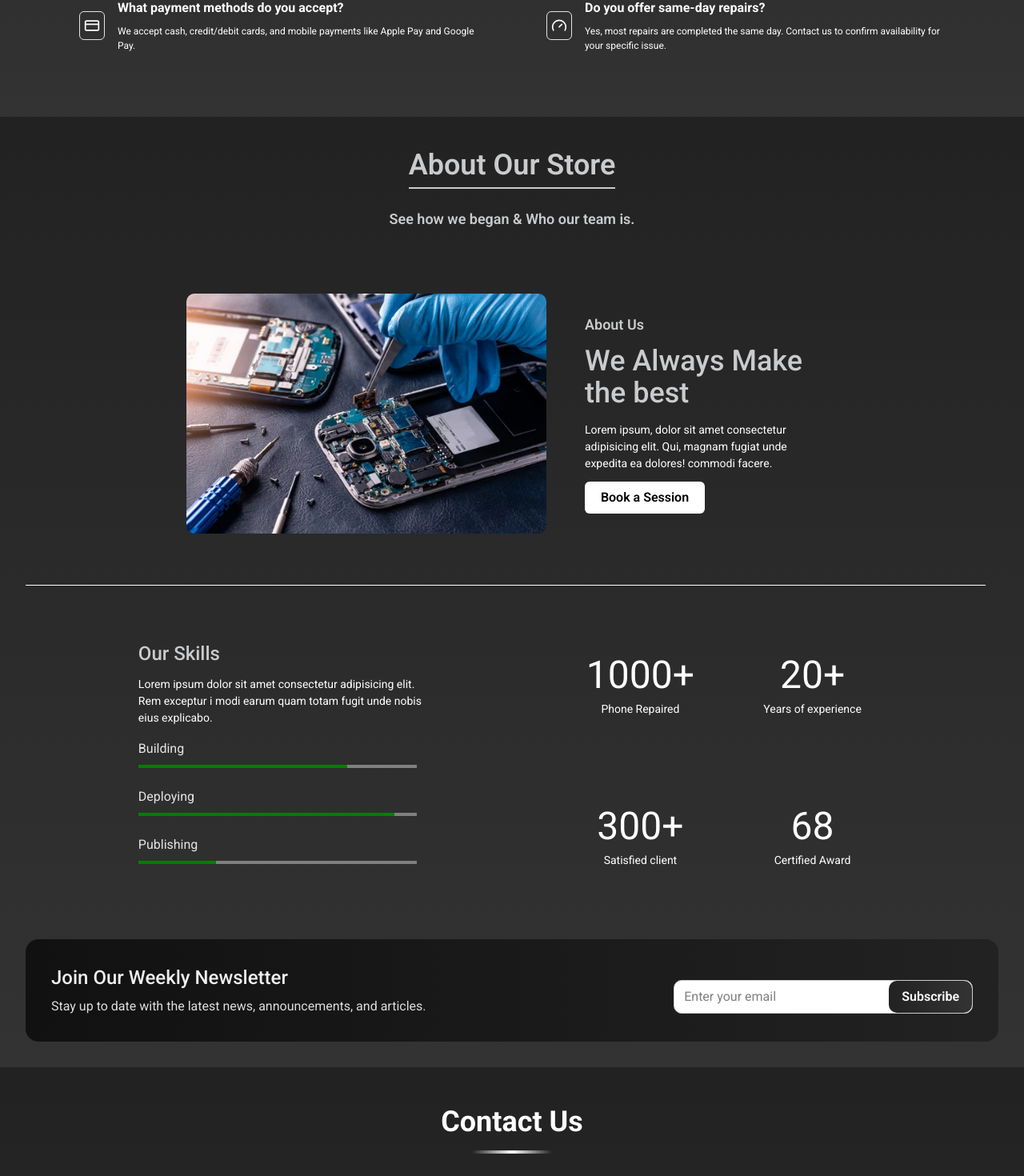
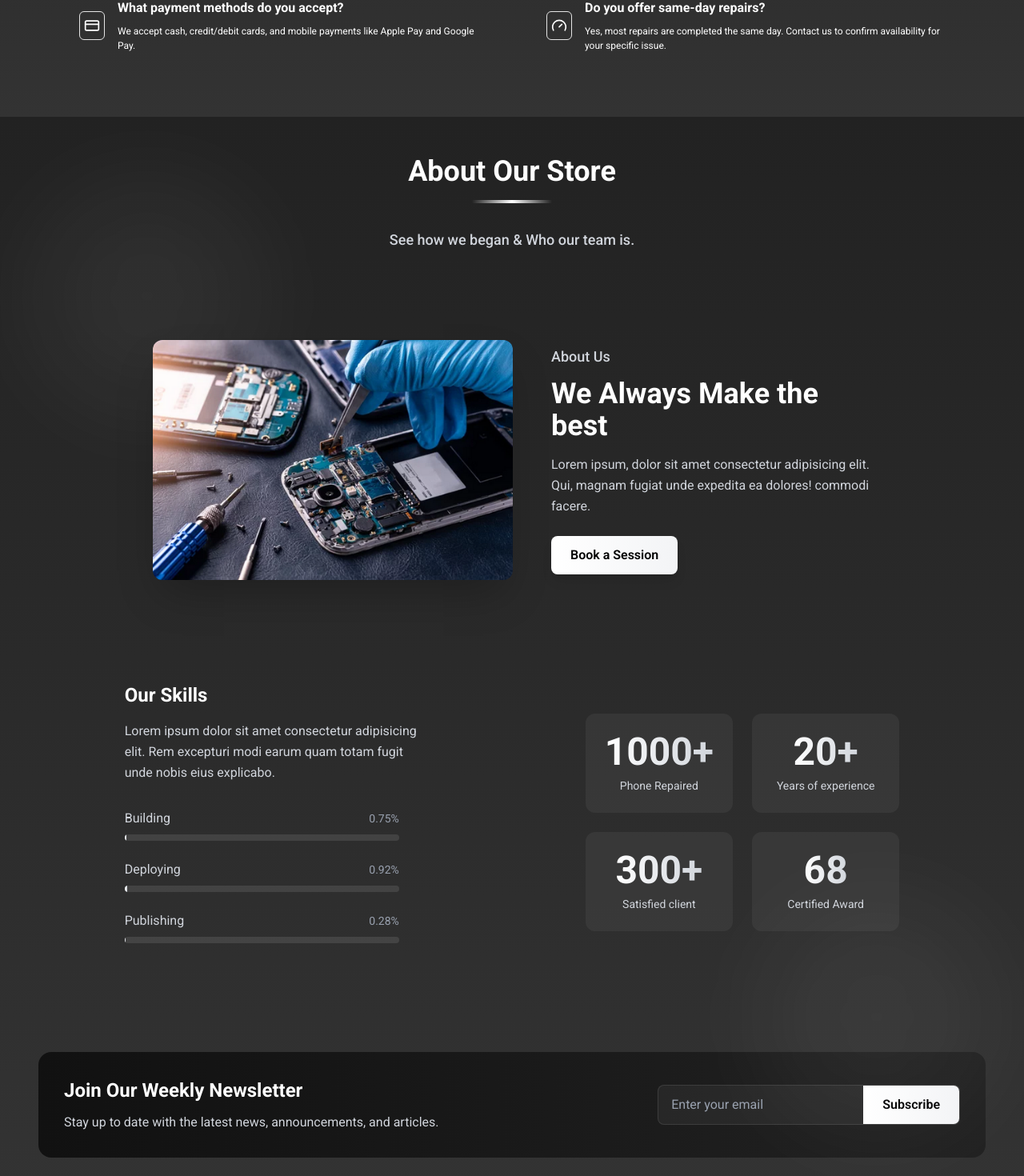
Before and after one commit to Eyup-16/Samobile, a React (Vite) app: page / in a window 1280 px wide. Shown: the part 1946-3416 px from the top of the page at 80% size. Built offline with nearby package versions, Linux system fonts and the light colour scheme.

Commit message:
V1.1
add animation

```diff
--- a/src/Components/About.tsx
+++ b/src/Components/About.tsx
@@ -1,109 +1,271 @@
-import React ,{useState}from 'react'
+import React, { useState } from 'react';
 import { Element } from 'react-scroll';
-import { achievmentsList , progressList } from '../data';
+import { achievmentsList, progressList } from '../data';
+import { motion, AnimatePresence } from 'framer-motion';
+
 function About() {
-  const [email,setEmail] = useState('')
-  const clearInput = ()=> {
-   setEmail('')
+    const [email, setEmail] = useState('');
+    const [isSubmitting, setIsSubmitting] = useState(false);
+    const [showSuccess, setShowSuccess] = useState(false);
 
-  }
-
-  // fn for submitting email on the <aside> tag
-   const handleSubmit = (event: React.FormEvent) => {
-      // event.preventDefault(); // Prevents the default form submission behavior
-      // check if email is true (just dump verification :) )
-      if (email !== '' && email.includes('@')) {
-        alert('Submitted ✅');
-      }else{
-        alert('Please Enter Correct Email')
-      }
-      clearInput()
-
+    const clearInput = () => {
+        setEmail('');
     };
 
-    // fn generates progress bar
-    const progressBars = progressList.map((item:any,index)=>
-      (
-        <div key={index} className='flex flex-col mb-6'>
-          <span className='text-[#e5e5e5] mb-2'>{item.name}</span>
-          <progress className='block h-1 rounded-[6px] w-full' value={item.value} />
-          </div>
-      )
-    )
+    const handleSubmit = async (event: React.FormEvent) => {
+        event.preventDefault();
+        if (email !== '' && email.includes('@')) {
+            setIsSubmitting(true);
+            // Simulate API call
+            await new Promise(resolve => setTimeout(resolve, 1000));
+            setShowSuccess(true);
+            setIsSubmitting(false);
+            setTimeout(() => {
+                setShowSuccess(false);
+                clearInput();
+            }, 3000);
+        } else {
+            alert('Please Enter Correct Email');
+        }
+    };
 
-    // fn generates achievments
-    const achievmentsItems = achievmentsList.map((achievment:any ,index)=> (
-      <div key={index} className='flex flex-col my-4 text-center items-center max-md:bg-[linear-gradient(to_right,_#222,_#ccc)] p-2 rounded-[6px]'>
-          <h1 className='text-5xl md:mb-2 max-md:text-4xl'>{achievment.name}</h1>
-          <span className='text-[14px]'>{achievment.descr}</span>
-        </div>
-    ))
+    const progressBars = progressList.map((item: any, index) => (
+        <motion.div
+            initial={{ opacity: 0, x: -20 }}
+            whileInView={{ opacity: 1, x: 0 }}
+            viewport={{ once: true }}
+            transition={{ duration: 0.5, delay: index * 0.1 }}
+            key={index}
+            className='flex flex-col mb-6'
+        >
+            <div className="flex justify-between items-center mb-2">
+                <span className='text-gray-300'>{item.name}</span>
+                <span className='text-gray-400 text-sm'>{item.value}%</span>
+            </div>
+            <div className="relative h-2 bg-white/10 rounded-full overflow-hidden">
+                <motion.div
+                    initial={{ width: 0 }}
+                    whileInView={{ width: `${item.value}%` }}
+                    viewport={{ once: true }}
+                    transition={{ duration: 1, delay: 0.5 }}
+                    className="absolute top-0 left-0 h-full bg-gradient-to-r from-white to-gray-300"
+                />
+            </div>
+        </motion.div>
+    ));
 
-  return (
-    <section className=' bg-[linear-gradient(to_bottom,_#222,_#333)] p-8'>
-      <Element name='About'></Element>
-    {/* Header + description */}
-    <div className="mb-4 text-center">
-      <h1 className='text-4xl max-md:text-3xl font-semibold text-[#CACBCD] text-center mb-6 py-2 border-b-2 inline-block'>About Our Store</h1>
-      <span className="md:text-[18px] font-semibold text-[#CACBCD] cursor-pointer block">
-        See how we began & Who our team is.</span>
-    </div>
+    const achievmentsItems = achievmentsList.map((achievment: any, index) => (
+        <motion.div
+            initial={{ opacity: 0, y: 20 }}
+            whileInView={{ opacity: 1, y: 0 }}
+            viewport={{ once: true }}
+            transition={{ duration: 0.5, delay: index * 0.1 }}
+            key={index}
+            className='flex flex-col items-center p-6 rounded-xl bg-white/5 hover:bg-white/10 transition-colors duration-300'
+        >
+            <motion.h1
+                whileHover={{ scale: 1.1 }}
+                className='text-5xl md:mb-2 max-md:text-4xl font-bold bg-gradient-to-r from-white to-gray-300 bg-clip-text text-transparent'
+            >
+                {achievment.name}
+            </motion.h1>
+            <span className='text-sm text-gray-300'>{achievment.descr}</span>
+        </motion.div>
+    ));
 
-    <article className='md:p-16 max-md:mt-8 flex  justify-center gap-4 border-b-1 py-4 place-items-center  text-white max-w-[1200px]'>
-      <img className='max-md:hidden w-[450px] rounded-[10px] mr-8 box-shadow:rgba(0, 0, 0, 0.35) 0px 5px 15px;' src="/aa.jpg" alt="repairing" />
-      <div className='flex flex-col md:max-w-[300px] max-md:w-full'>
-        <span className='text-[18px] font-semibold text-[#CACBCD]  cursor-pointer max-md:hidden mb-3'>About Us</span>
-        <h1 className='text-4xl max-md:text-2xl  text-[#CACBCD] font-[500] mb-4'>We Always Make the best</h1>
-        <p className='text-[14px] mb-3 max-md:mb-8'>Lorem ipsum, dolor sit amet consectetur adipisicing elit. Qui, magnam
-           fugiat unde expedita ea dolores!  commodi facere.</p>
-        <button className='px-4 py-2 bg-white text-black text-center border-none rounded-[6px]
-                        cursor-pointer hover:bg-[#c9c6c6] transition-all duration-500 font-semibold w-[50%]'>Book a Session</button>
-      </div>
-    </article>
+    return (
+        <section className='bg-gradient-to-b from-[#222] via-[#2a2a2a] to-[#333] p-6 md:p-12 relative overflow-hidden'>
+            <Element name='About' />
 
+            {/* Decorative elements */}
+            <div className="absolute top-0 left-0 w-full h-full overflow-hidden pointer-events-none">
+                <div className="absolute top-20 left-10 w-72 h-72 bg-white/5 rounded-full blur-3xl" />
+                <div className="absolute bottom-20 right-10 w-72 h-72 bg-white/5 rounded-full blur-3xl" />
+            </div>
 
-    <article className='md:p-16 max-md:mt-8 flex  max-md:flex-col justify-center gap-4 md:place-items-center text-white max-w-[1200px]'>
-      <div className='md:w-[50%]'>
-        <h1 className='text-2xl  text-[#CACBCD] font-[500] mb-3'>Our Skills</h1>
-        <p className='text-[14px] md:max-w-[70%] mb-4'>Lorem ipsum dolor sit amet consectetur adipisicing elit. Rem exceptur
-          i modi earum quam totam fugit unde nobis eius explicabo.</p>
-        <div className='flex max-md:hidden flex-col max-w-[65%] '> {/* Progress bars */}
-          {progressBars}
-        </div>
-      </div>
+            <motion.div
+                initial={{ opacity: 0, y: 20 }}
+                whileInView={{ opacity: 1, y: 0 }}
+                viewport={{ once: true }}
+                transition={{ duration: 0.6 }}
+                className="text-center max-w-4xl mx-auto mb-8 md:mb-12 relative"
+            >
+                <motion.h1
+                    initial={{ opacity: 0, y: 20 }}
+                    whileInView={{ opacity: 1, y: 0 }}
+                    viewport={{ once: true }}
+                    transition={{ duration: 0.6, delay: 0.2 }}
+                    className='text-3xl md:text-4xl font-bold text-white text-center mb-4'
+                >
+                    About Our Store
+                </motion.h1>
 
-      <div className="grid-cols-2 gap-16 md:grid">  {/* Achievments */}
-        {achievmentsItems}
-      </div>
+                <motion.div
+                    initial={{ width: 0 }}
+                    whileInView={{ width: "100px" }}
+                    viewport={{ once: true }}
+                    transition={{ duration: 0.6, delay: 0.4 }}
+                    className="h-1 bg-gradient-to-r from-transparent via-white to-transparent mx-auto mb-6 md:mb-8"
+                />
 
-    </article>
-    {/* Join US file */}
-    <aside className='flex max-md:flex-col justify-between items-center bg-[linear-gradient(to_right,_#111,_#222)] p-8 rounded-2xl'>
-     <div className='flex flex-col justify-center'>
-      <h1 className='text-2xl max-md:text-[18px] font-[500] text-[#eee] mb-2'>Join Our Weekly Newsletter</h1>
-      <p className='text-[#ddd] max-md:text-[14px]'>Stay up to date with the latest news, announcements, and articles.</p>
-     </div>
+                <motion.span
+                    initial={{ opacity: 0, y: 20 }}
+                    whileInView={{ opacity: 1, y: 0 }}
+                    viewport={{ once: true }}
+                    transition={{ duration: 0.6, delay: 0.6 }}
+                    className="text-base md:text-[18px] font-medium text-gray-300 block"
+                >
+                    See how we began & Who our team is.
+                </motion.span>
+            </motion.div>
 
-     <form className='flex items-center border border-[#ccc] w-fit rounded-[10px] pl-3 bg-white mt-4'>
-    <input
-      value={email}
-      onChange={(e)=>setEmail(e.target.value)}
-      type="email"
-      placeholder='Enter your email'
-      className='border-none rounded-[6px] focus:outline-none md:w-64 max-md:w-38'
-      required
-    />
-    <button
-      className='px-4 py-2 bg-[linear-gradient(to_right,_#222,_#333)] text-white text-center border-none rounded-[10px]
-                cursor-pointer hover:bg-[linear-gradient(to_right,_#333,_#222)] transition-all duration-800 font-semibold'
-      onClick={handleSubmit}
-    >
-      Subscribe
-    </button>
-  </form>
-    </aside>
-</section>
-  )
+            <motion.article
+                initial={{ opacity: 0, y: 20 }}
+                whileInView={{ opacity: 1, y: 0 }}
+                viewport={{ once: true }}
+                transition={{ duration: 0.6 }}
+                className='md:p-16 max-md:mt-8 flex flex-col md:flex-row justify-center gap-8 md:gap-12 items-center text-white max-w-7xl mx-auto'
+            >
+                <motion.img
+                    initial={{ opacity: 0, x: -50 }}
+                    whileInView={{ opacity: 1, x: 0 }}
+                    viewport={{ once: true }}
+                    transition={{ duration: 0.8 }}
+                    className='w-full md:w-[450px] rounded-xl shadow-2xl max-md:mb-6 hover:shadow-white/10 transition-shadow duration-300'
+                    src="/aa.jpg"
+                    alt="repairing"
+                />
+                <motion.div
+                    initial={{ opacity: 0, x: 50 }}
+                    whileInView={{ opacity: 1, x: 0 }}
+                    viewport={{ once: true }}
+                    transition={{ duration: 0.8 }}
+                    className='flex flex-col w-full md:max-w-[400px] text-center md:text-left'
+                >
+                    <span className='text-lg font-medium text-gray-300 mb-3'>About Us</span>
+                    <h1 className='text-3xl md:text-4xl text-white font-bold mb-4'>We Always Make the best</h1>
+                    <p className='text-gray-300 mb-6 leading-relaxed'>
+                        Lorem ipsum, dolor sit amet consectetur adipisicing elit. Qui, magnam
+                        fugiat unde expedita ea dolores! commodi facere.
+                    </p>
+                    <motion.button
+                        whileHover={{ scale: 1.02 }}
+                        whileTap={{ scale: 0.98 }}
+                        className='px-6 py-3 bg-gradient-to-r from-white to-gray-100 text-black rounded-lg
+                            font-semibold hover:from-gray-100 hover:to-gray-200 transition-all duration-300
+                            shadow-lg hover:shadow-xl w-fit mx-auto md:mx-0'
+                    >
+                        Book a Session
+                    </motion.button>
+                </motion.div>
+            </motion.article>
+
+            <motion.article
+                initial={{ opacity: 0, y: 20 }}
+                whileInView={{ opacity: 1, y: 0 }}
+                viewport={{ once: true }}
+                transition={{ duration: 0.6 }}
+                className='md:p-16 max-md:mt-8 flex flex-col md:flex-row justify-center gap-8 md:gap-12 items-center text-white max-w-7xl mx-auto'
+            >
+                <motion.div
+                    initial={{ opacity: 0, x: -50 }}
+                    whileInView={{ opacity: 1, x: 0 }}
+                    viewport={{ once: true }}
+                    transition={{ duration: 0.8 }}
+                    className='w-full md:w-[50%] text-center md:text-left'
+                >
+                    <h1 className='text-2xl text-white font-bold mb-4'>Our Skills</h1>
+                    <p className='text-gray-300 md:max-w-[70%] mb-8 leading-relaxed mx-auto md:mx-0'>
+                        Lorem ipsum dolor sit amet consectetur adipisicing elit. Rem excepturi
+                        modi earum quam totam fugit unde nobis eius explicabo.
+                    </p>
+                    <div className='flex flex-col max-w-[65%] mx-auto md:mx-0'>
+                        {progressBars}
+                    </div>
+                </motion.div>
+
+                <motion.div
+                    initial={{ opacity: 0, x: 50 }}
+                    whileInView={{ opacity: 1, x: 0 }}
+                    viewport={{ once: true }}
+                    transition={{ duration: 0.8 }}
+                    className="grid grid-cols-1 sm:grid-cols-2 gap-4 md:gap-6 w-full md:w-auto"
+                >
+                    {achievmentsItems}
+                </motion.div>
+            </motion.article>
+
+            <motion.aside
+                initial={{ opacity: 0, y: 20 }}
+                whileInView={{ opacity: 1, y: 0 }}
+                viewport={{ once: true }}
+                transition={{ duration: 0.6 }}
+                className='flex flex-col md:flex-row justify-between items-center bg-gradient-to-r from-[#111] to-[#222] p-6 md:p-8 rounded-2xl max-w-7xl mx-auto mt-8 md:mt-12'
+            >
+                <motion.div
+                    initial={{ opacity: 0, x: -20 }}
+                    whileInView={{ opacity: 1, x: 0 }}
+                    viewport={{ once: true }}
+                    transition={{ duration: 0.6 }}
+                    className='flex flex-col justify-center text-center md:text-left mb-6 md:mb-0'
+                >
+                    <h1 className='text-xl md:text-2xl font-bold text-white mb-3'>Join Our Weekly Newsletter</h1>
+                    <p className='text-gray-300 text-sm md:text-base'>Stay up to date with the latest news, announcements, and articles.</p>
+                </motion.div>
+
+                <motion.form
+                    initial={{ opacity: 0, x: 20 }}
+                    whileInView={{ opacity: 1, x: 0 }}
+                    viewport={{ once: true }}
+                    transition={{ duration: 0.6 }}
+                    className='flex items-center bg-white/5 border border-white/10 rounded-lg overflow-hidden w-full md:w-auto'
+                    onSubmit={handleSubmit}
+                >
+                    <input
+                        value={email}
+                        onChange={(e) => setEmail(e.target.value)}
+                        type="email"
+                        placeholder='Enter your email'
+                        className='border-none rounded-lg focus:outline-none bg-transparent text-white px-4 py-3 w-full md:w-64 placeholder-gray-400'
+                        required
+                        disabled={isSubmitting}
+                    />
+                    <motion.button
+                        whileHover={{ scale: 1.02 }}
+                        whileTap={{ scale: 0.98 }}
+                        className='px-6 py-3 bg-gradient-to-r from-white to-gray-100 text-black font-semibold
+                            hover:from-gray-100 hover:to-gray-200 transition-all duration-300 whitespace-nowrap
+                            disabled:opacity-50 disabled:cursor-not-allowed'
+                        onClick={handleSubmit}
+                        disabled={isSubmitting}
+                    >
+                        {isSubmitting ? (
+                            <motion.div
+                                animate={{ rotate: 360 }}
+                                transition={{ duration: 1, repeat: Infinity, ease: "linear" }}
+                                className="w-5 h-5 border-2 border-black border-t-transparent rounded-full"
+                            />
+                        ) : (
+                            'Subscribe'
+                        )}
+                    </motion.button>
+                </motion.form>
+            </motion.aside>
+
+            <AnimatePresence>
+                {showSuccess && (
+                    <motion.div
+                        initial={{ opacity: 0, y: 50 }}
+                        animate={{ opacity: 1, y: 0 }}
+                        exit={{ opacity: 0, y: 50 }}
+                        className="fixed bottom-4 right-4 bg-green-500 text-white px-6 py-3 rounded-lg shadow-lg"
+                    >
+                        Successfully subscribed! 🎉
+                    </motion.div>
+                )}
+            </AnimatePresence>
+        </section>
+    );
 }
 
-export default About
+export default About;
```
